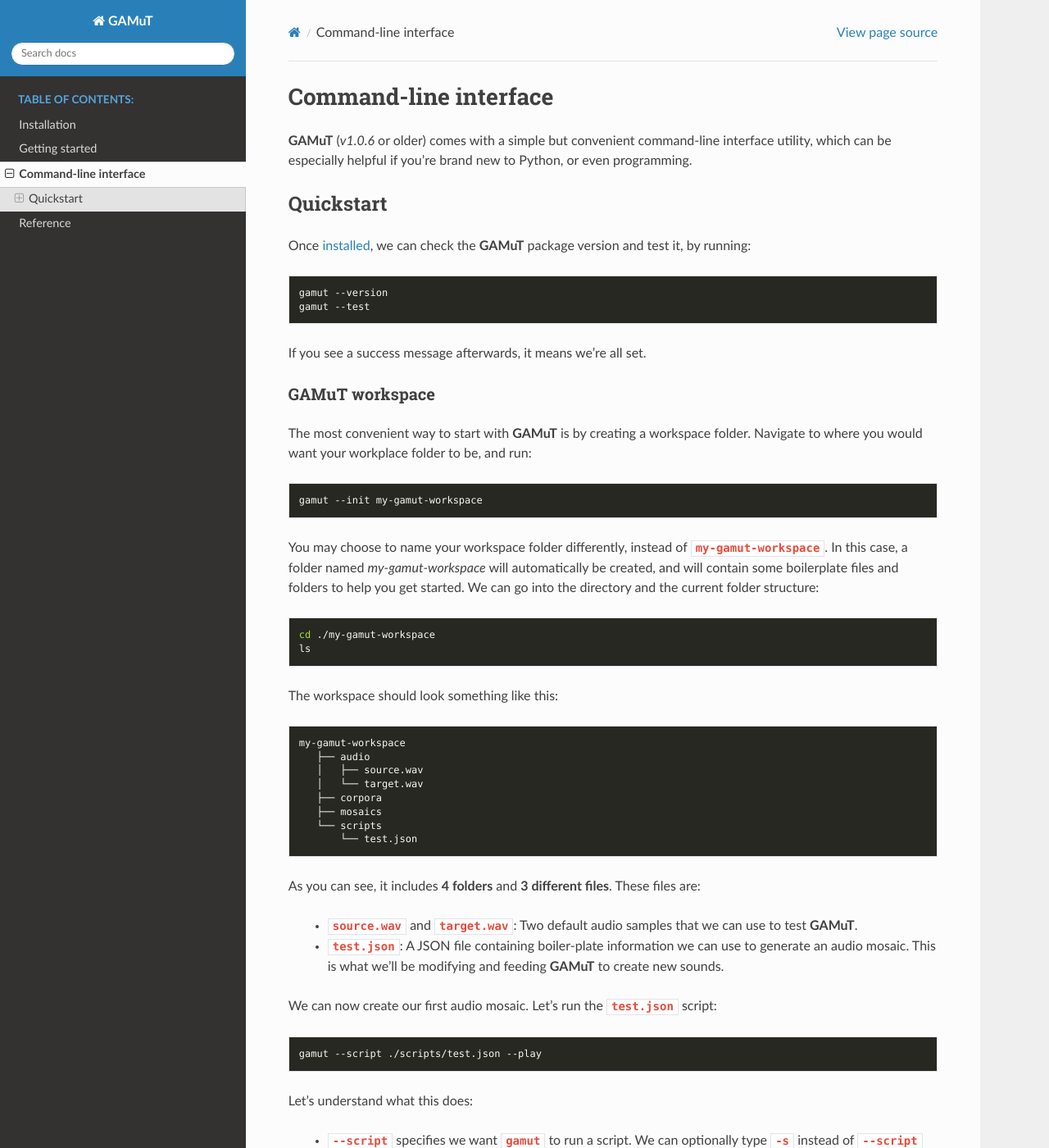
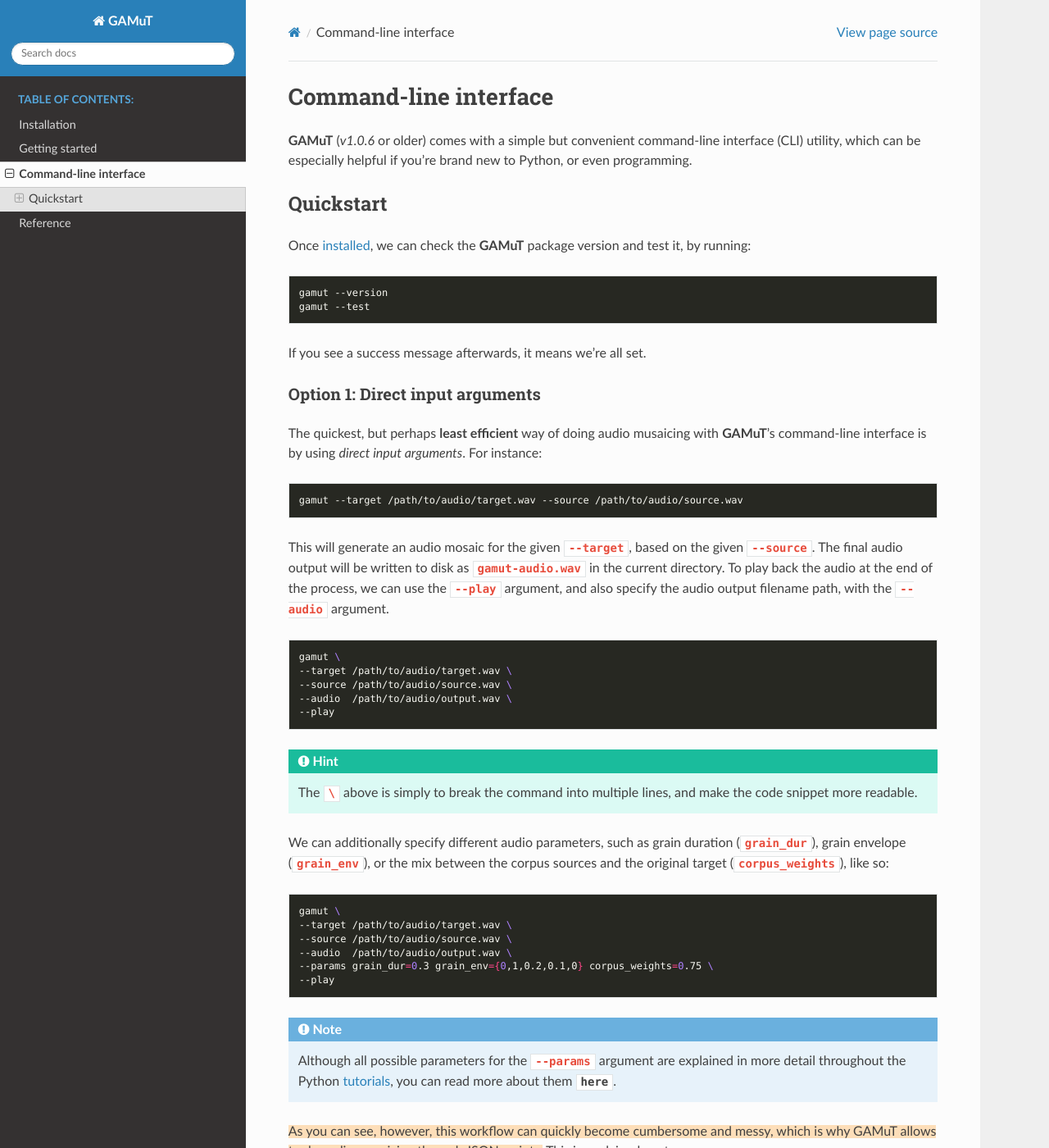
Before and after one commit to felipetovarhenao/gamut, a Sphinx documentation site: the page built from docs/source/command-line-interface.rst, in a window 1280 px wide and 1400 px high. Shown: the whole window at 82% size. Built offline with Sphinx 7.4.7 and the Read the Docs theme 2.0.0, drawn with Linux system fonts in a browser that asks for light colours; some of the changed text lies outside the part shown.

Commit message:
added direct input args section in CLI reference

```diff
--- a/docs/source/_static/style.css
+++ b/docs/source/_static/style.css
@@ -1,5 +1,5 @@
-
-.wy-breadcrumbs a, .toctree-wrapper a.reference.internal:visited {
+.wy-breadcrumbs a,
+.toctree-wrapper a.reference.internal:visited {
   color: #2980b9;
 }
 
@@ -98,7 +98,8 @@
   justify-content: right;
 }
 
-.img-grid > div, .audio-examples-grid > div {
+.img-grid > div,
+.audio-examples-grid > div {
   padding: 5px;
 }
 
@@ -123,3 +124,7 @@
     justify-content: center;
   }
 }
+
+.marked {
+  background-color: #ff8c0044;
+}
--- a/docs/source/command-line-interface.rst
+++ b/docs/source/command-line-interface.rst
@@ -1,7 +1,10 @@
+.. role:: marked
+    :class: marked
+
 Command-line interface
 ======================
 
-**GAMuT** (`v1.0.6` or older) comes with a simple but convenient command-line interface utility, which can be especially helpful if you're brand new to Python, or even programming.
+**GAMuT** (`v1.0.6` or older) comes with a simple but convenient command-line interface (CLI) utility, which can be especially helpful if you're brand new to Python, or even programming.
 
 Quickstart
 --------------
@@ -15,10 +18,49 @@
 
 If you see a success message afterwards, it means we're all set.
 
+Option 1: Direct input arguments
+~~~~~~~~~~~~~~~~~~~~~~~~~~~~~~~~~
 
-GAMuT workspace
-~~~~~~~~~~~~~~~~~
-The most convenient way to start with **GAMuT** is by creating a workspace folder. Navigate to where you would want your workplace folder to be, and run:
+The quickest, but perhaps **least efficient** way of doing audio musaicing with **GAMuT**'s command-line interface is by using `direct input arguments`. For instance:
+
+.. code:: shell
+
+   gamut --target /path/to/audio/target.wav --source /path/to/audio/source.wav
+
+This will generate an audio mosaic for the given ``--target``, based on the given ``--source``. The final audio output will be written to disk as ``gamut-audio.wav`` in the current directory.
+To play back the audio at the end of the process, we can use the ``--play`` argument, and also specify the audio output filename path, with the ``--audio`` argument.
+
+.. code:: shell
+
+   gamut \
+   --target /path/to/audio/target.wav \
+   --source /path/to/audio/source.wav \
+   --audio  /path/to/audio/output.wav \
+   --play
+
+.. hint::
+   The ``\`` above is simply to break the command into multiple lines, and make the code snippet more readable.
+
+We can additionally specify different audio parameters, such as grain duration (``grain_dur``), grain envelope (``grain_env``), or the mix between the corpus sources and the original target (``corpus_weights``), like so:
+
+.. code:: shell
+
+   gamut \
+   --target /path/to/audio/target.wav \
+   --source /path/to/audio/source.wav \
+   --audio  /path/to/audio/output.wav \
+   --params grain_dur=0.3 grain_env={0,1,0.2,0.1,0} corpus_weights=0.75 \
+   --play
+
+.. note::
+   Although all possible parameters for the ``--params`` argument are explained in more detail throughout the Python :doc:`tutorials </getting-started>`, you can read more about them :class:`here<gamut.features.Audio>`.
+
+:marked:`As you can see, however, this workflow can quickly become cumbersome and messy, which is why GAMuT allows to do audio musaicing through JSON scripts.` This is explained next.
+
+Option 2: GAMuT workspace (recommended)
+~~~~~~~~~~~~~~~~~~~~~~~~~~~~~~~~~~~~~~~~~~~
+
+A more convenient way to start working with **GAMuT** is by creating a workspace folder. Navigate to where you would want your workplace folder to be, and run:
 
 .. code:: shell
 
```
